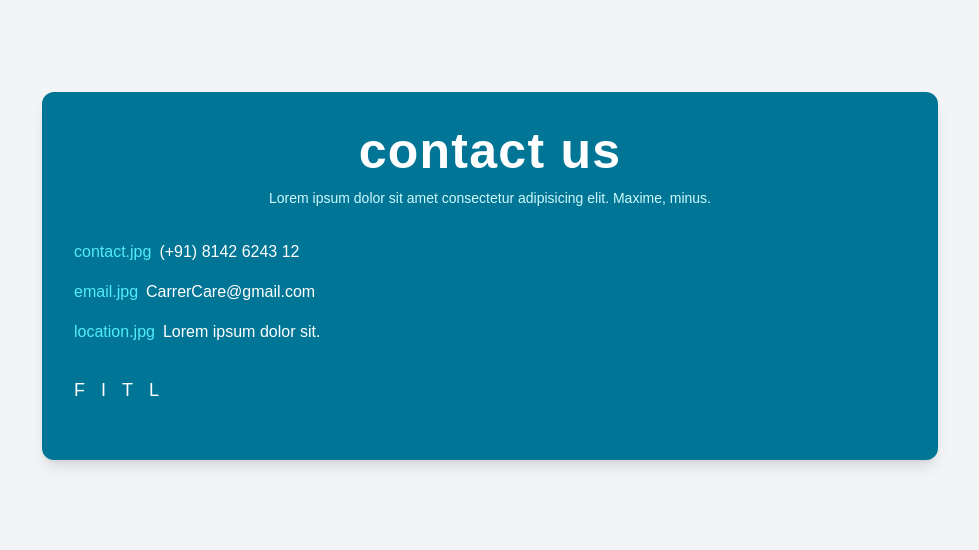
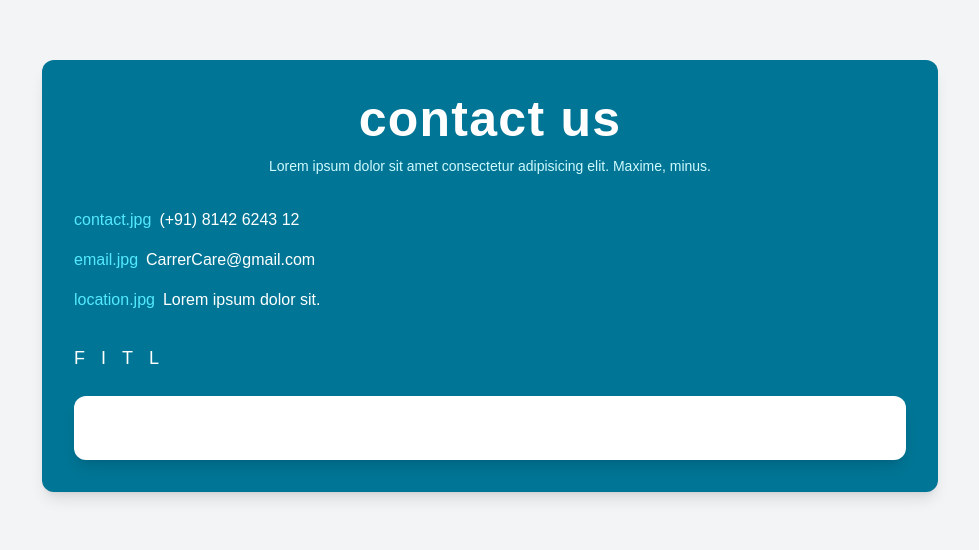
Before and after one commit to satyamrk18/CarrerCare, a React (Vite) app: page /contact in a window 1280 px wide. Shown: the part 156-706 px from the top of the page, without its empty margins (150-1129 px from the left). Built offline with nearby package versions, Linux system fonts and the light colour scheme.

Commit message:
add form background

```diff
--- a/src/pages/Contact.jsx
+++ b/src/pages/Contact.jsx
@@ -38,7 +38,7 @@
                </div>
             </div>
             <div>
-
+              <div className="bg-white rounded-xl shadow-lg p-8"></div>
             </div>
           </div>
        </div>
```
